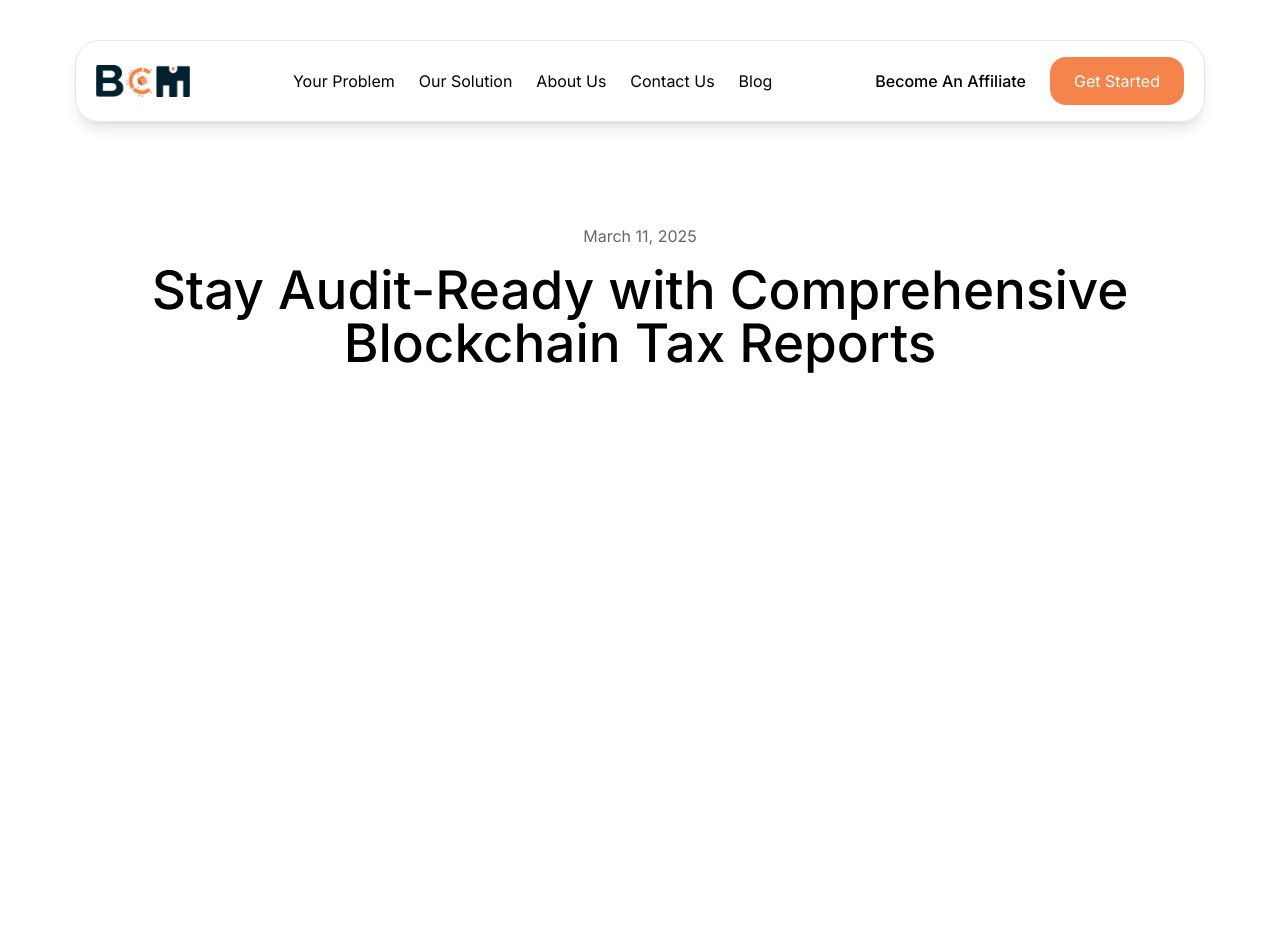
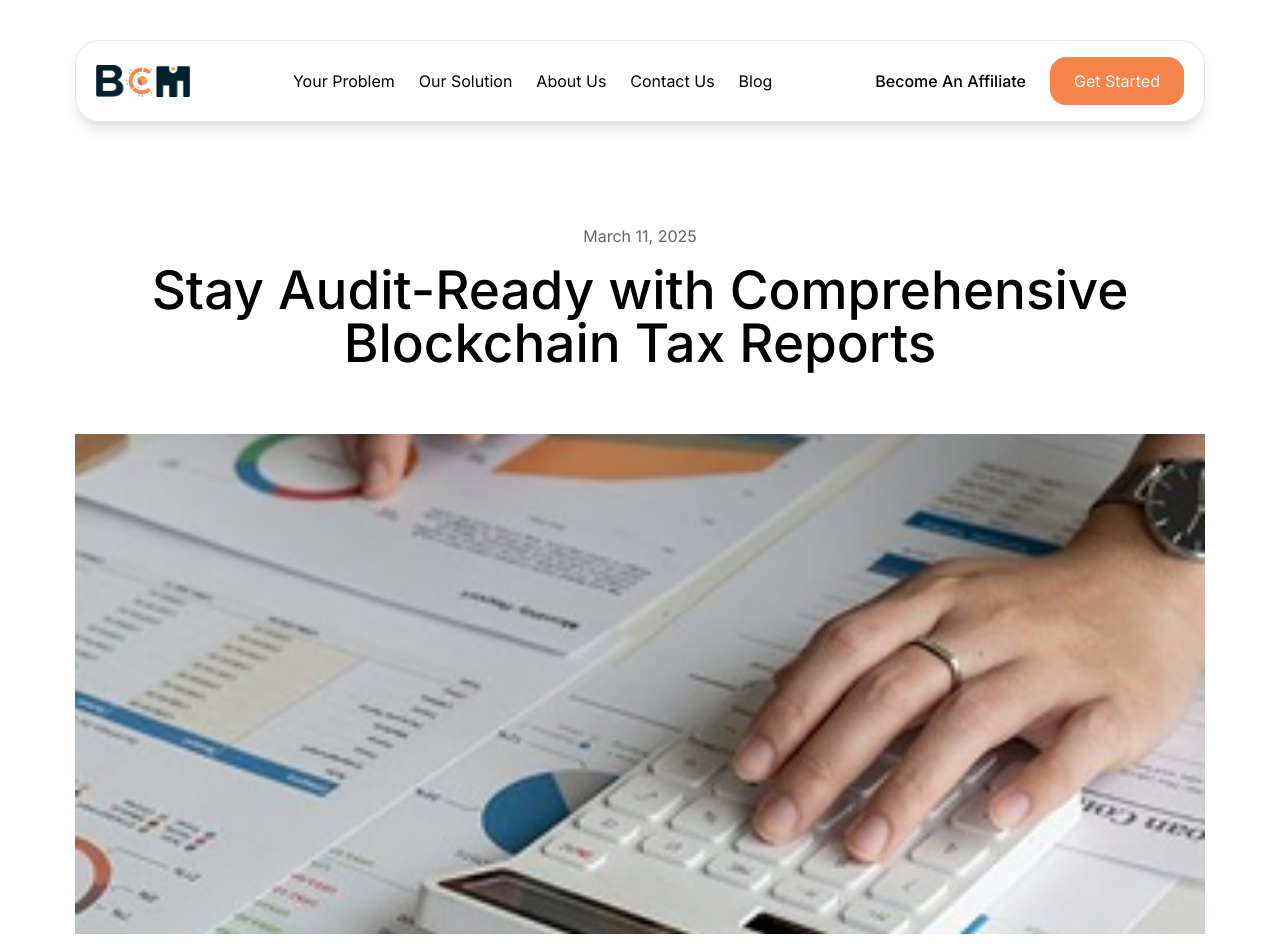
Before and after one commit to Belart3/bc-management, a Next.js app: page /blog/stay-audit-ready-with-comprehensive-blockchain-tax-reports in a window 1280 px wide. Shown: the top 952 px of the page. Built offline with nearby package versions, Linux system fonts and the light colour scheme.

Commit message:
blog header images added

```diff
--- a/src/app/blog/[slug]/page.tsx
+++ b/src/app/blog/[slug]/page.tsx
@@ -25,6 +25,7 @@ export default async function Page({ params }: { params: Promise<{ slug: string
     if (!blog) {
       return notFound()
     }
+    console.log(blog.image)
 
     const truncateText = ( text: string, textLimit: number ) => {
       const words = text.split('');
@@ -41,7 +42,7 @@ export default async function Page({ params }: { params: Promise<{ slug: string
             <h4 className={`${inter.className} text-center text-[#666666] text-[14px]/[21px] md:text-[16px]/[24px] font-normal`}>{blog.date}</h4>
             <h1 className={`${inter.className} text-center text-black text-[32px]/[32px] md:text-[53px]/[53px] font-medium`}>{blog.title}</h1>
           </div>
-          <div className={`bg-[url(${blog.image})] bg-center w-full h-[500px] bg-cover`}></div>
+          <div style={{ backgroundImage: `url(${blog.image})` }} className="bg-center w-full h-[500px] bg-cover"></div>
           <div className="flex flex-col gap-12 md:gap-16">
             <p className={`${inter.className} text-[#333333] font-normal text-[16px]/[24px] md:text-[18px]/[27px]`}>
               {blog.content?.introduction}
```
